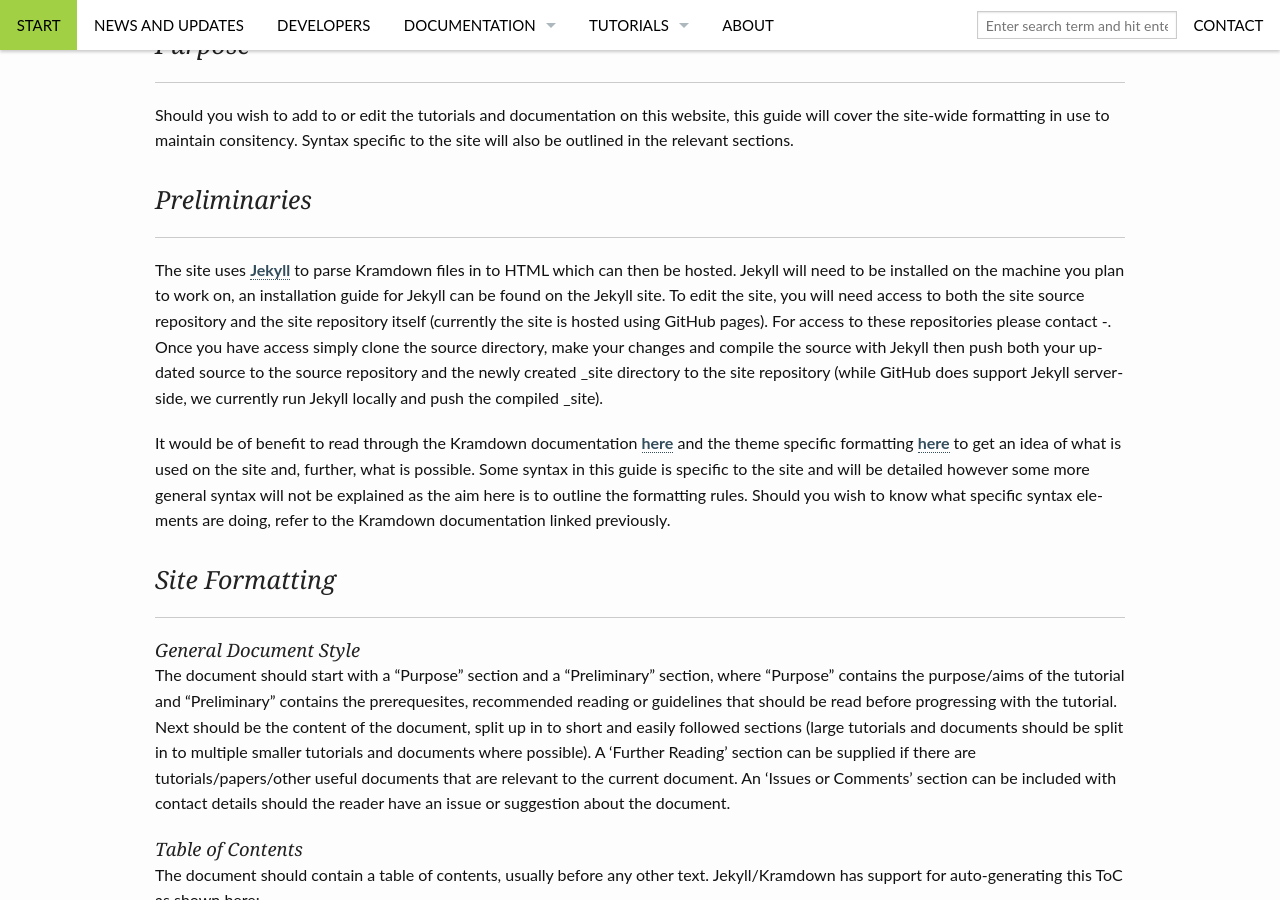
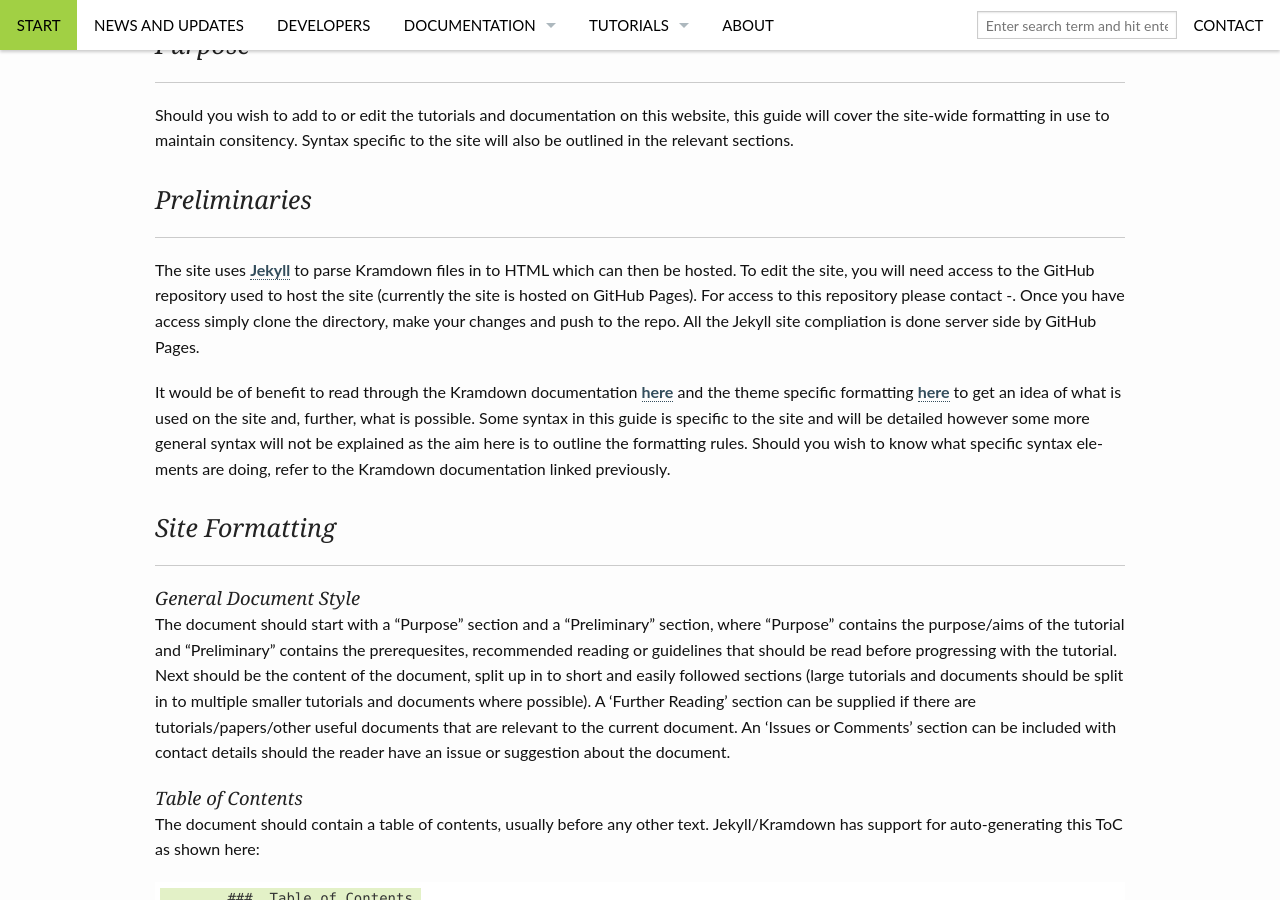
Before and after one commit to smckech/lordcephei.github.io, a Jekyll site: the page built from pages/formatting.md, in a window 1280 px wide and 900 px high, scrolled down 482 px. Built offline with Jekyll 4.4.1, drawn with Linux system fonts in a browser that asks for light colours.

Commit message:
Changing some information in the formatting file due to repo structure change

```diff
--- a/pages/formatting.md
+++ b/pages/formatting.md
@@ -19,7 +19,7 @@ Should you wish to add to or edit the tutorials and documentation on this websit
 
 ### _Preliminaries_
 _____________________________________________________________
-The site uses [Jekyll](https://jekyllrb.com/)  to parse Kramdown files in to HTML which can then be hosted. Jekyll will need to be installed on the machine you plan to work on, an installation guide for Jekyll can be found on the Jekyll site. To edit the site, you will need access to both the site source repository and the site repository itself (currently the site is hosted using GitHub pages). For access to these repositories please contact -. Once you have access simply clone the source directory, make your changes and compile the source with Jekyll then push both your updated source to the source repository and the newly created _site directory to the site repository (while GitHub does support Jekyll serverside, we currently run Jekyll locally and push the compiled _site).
+The site uses [Jekyll](https://jekyllrb.com/)  to parse Kramdown files in to HTML which can then be hosted. To edit the site, you will need access to the GitHub repository used to host the site (currently the site is hosted on GitHub Pages). For access to this repository please contact -. Once you have access simply clone the directory, make your changes and push to the repo. All the Jekyll site compliation is done server side by GitHub Pages.
 
 It would be of benefit to read through the Kramdown documentation [here](http://kramdown.gettalong.org/syntax.html) and the theme specific formatting [here](http://phlow.github.io/feeling-responsive/) to get an idea of what is used on the site and, further, what is possible. Some syntax in this guide is specific to the site and will be detailed however some more general syntax will not be explained as the aim here is to outline the formatting rules. Should you wish to know what specific syntax elements are doing, refer to the Kramdown documentation linked previously.
 
```
